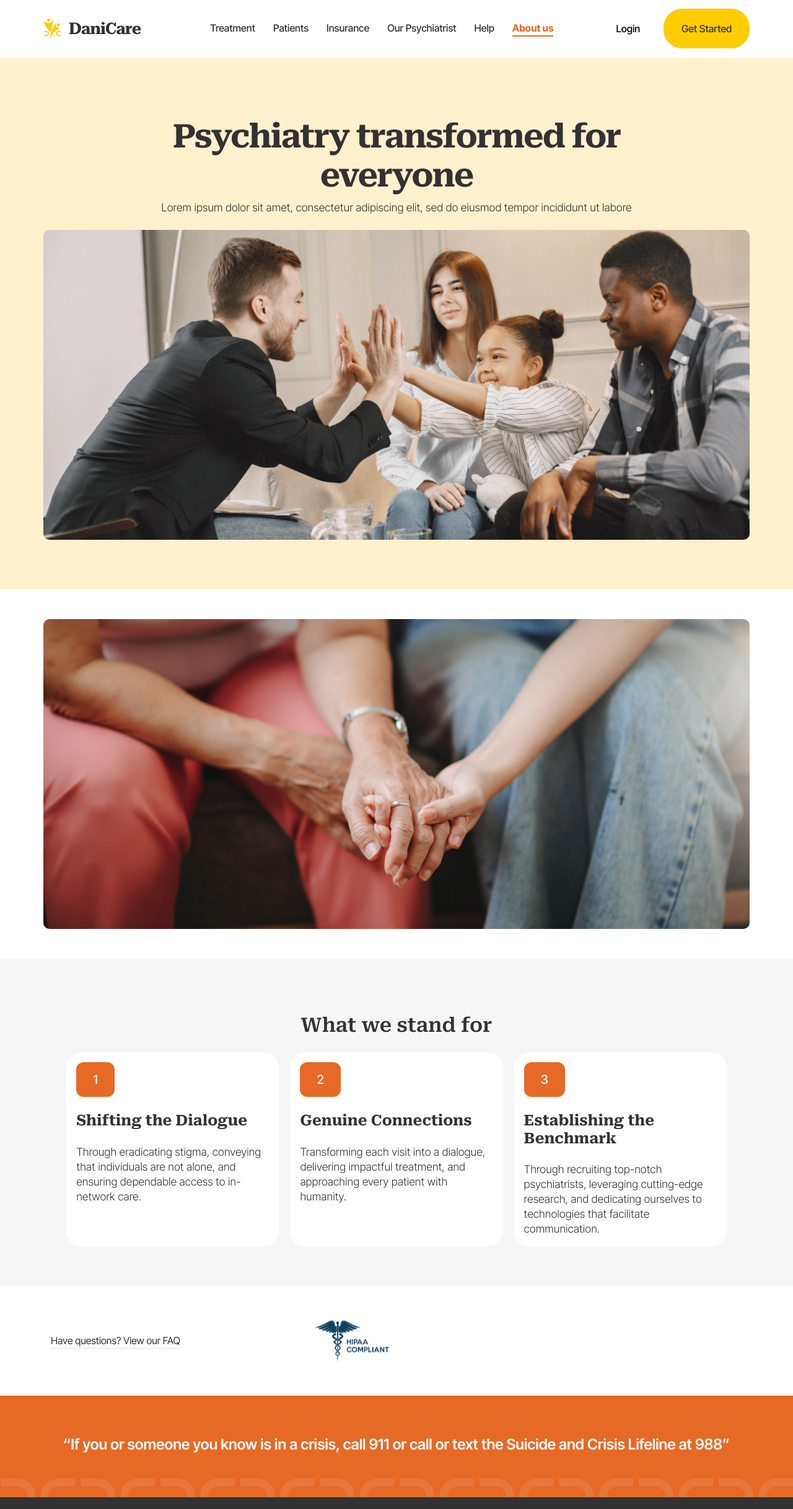
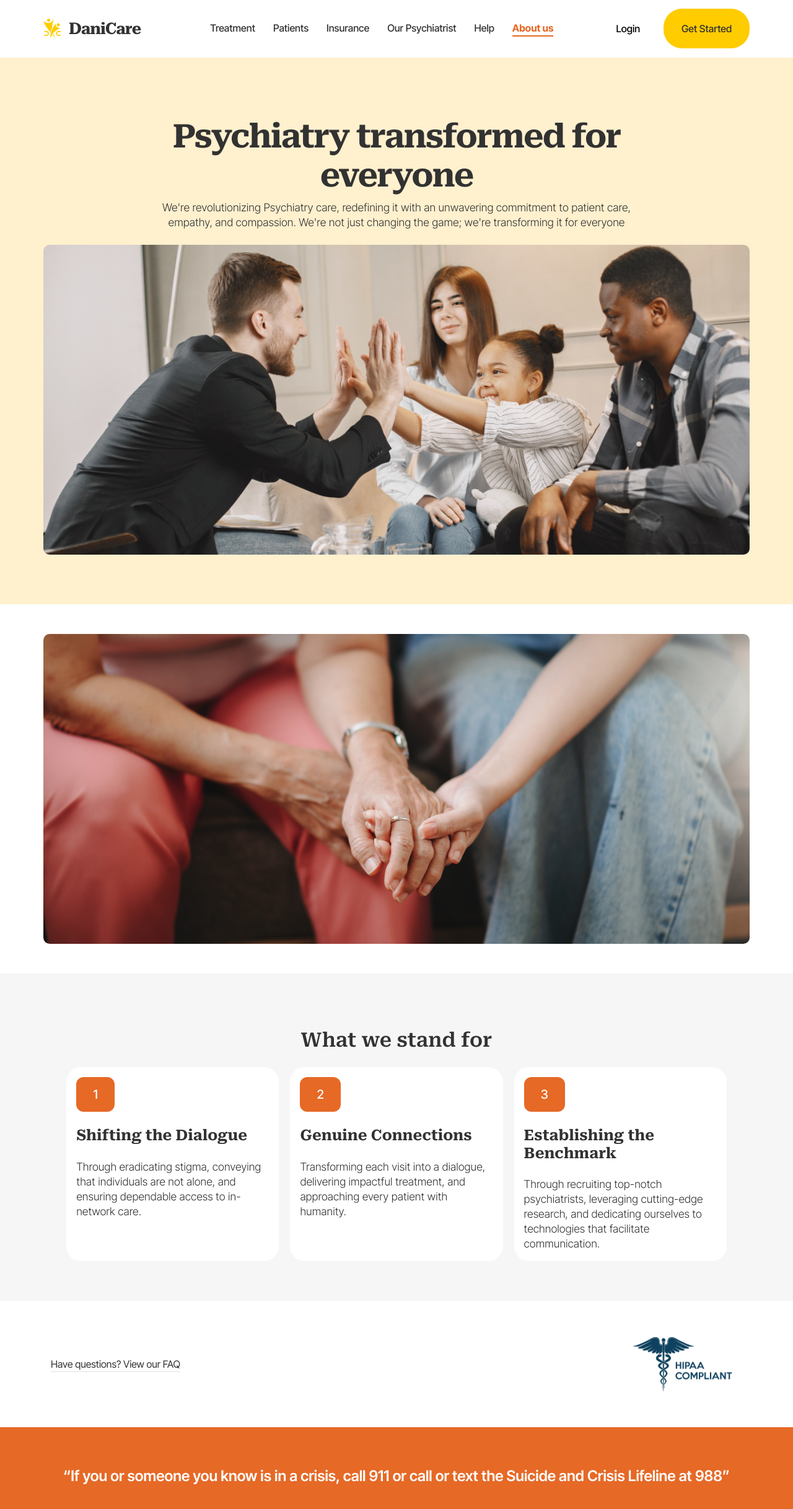
Before and after one commit to jupitaco/Danicare, a Next.js app: page /about-us in a window 1280 px wide. Shown: the top 2435 px of the page at 62% size. Built offline with nearby package versions, Linux system fonts and the light colour scheme.

Commit message:
Update about us

```diff
--- a/app/about-us/page.js
+++ b/app/about-us/page.js
@@ -15,8 +15,10 @@ export default function AboutUs() {
             <h1>Psychiatry transformed for everyone</h1>
 
             <p className='my-2'>
-              Lorem ipsum dolor sit amet, consectetur adipiscing elit, sed do
-              eiusmod tempor incididunt ut labore
+              We&apos;re revolutionizing Psychiatry care, redefining it with an
+              unwavering commitment to patient care, empathy, and compassion.
+              We&apos;re not just changing the game; we&apos;re transforming it
+              for everyone
             </p>
           </div>
           <figure data-aos='zoom-in'>
@@ -78,12 +80,14 @@ export default function AboutUs() {
       </section>
 
       <section className='container py-5'>
-        <div className='d-flex justify-content-between col-12 col-md-6 align-items-center'>
+        <div className='d-flex justify-content-between col-12  align-items-center'>
           <Link href='/help' className='border-bottom'>
             Have questions? View our FAQ
           </Link>
 
-          <Image className='col-3' src={hipaa} alt='' />
+          <div className='col-3 col-md-2'>
+            <Image src={hipaa} alt='' />
+          </div>
         </div>
       </section>
     </main>
```
